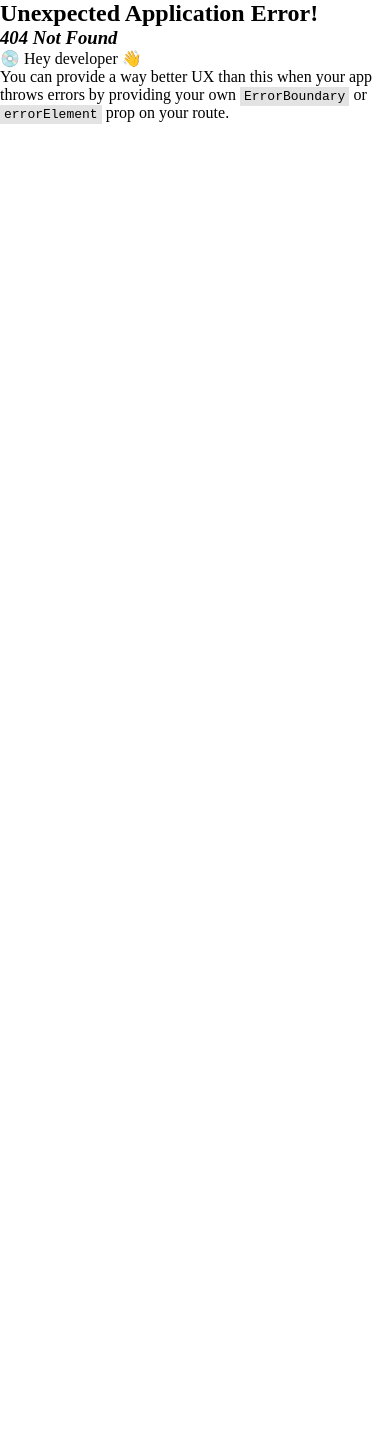
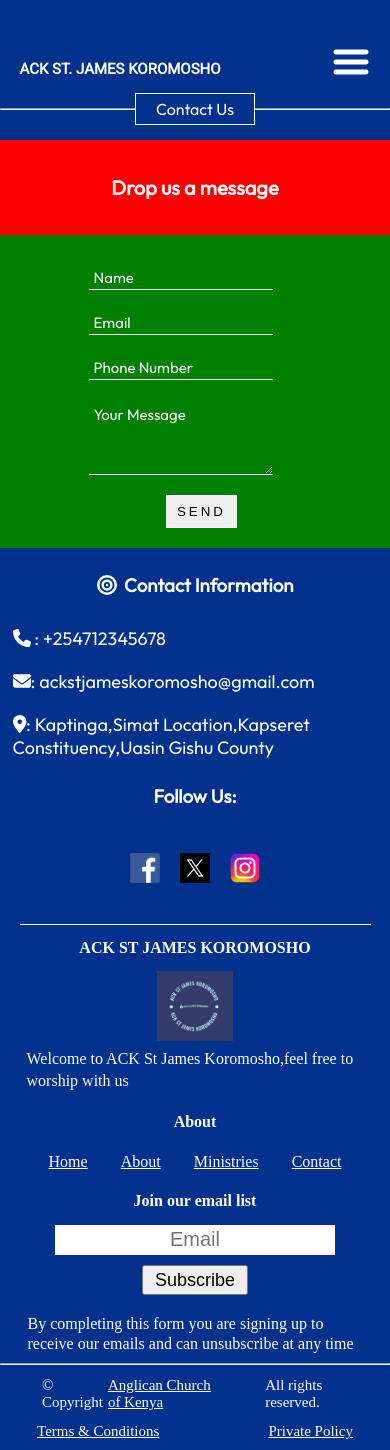
Before and after one commit to KipletingEdwin/Koromosho, a React (Vite) app: page /contact in a window 390 px wide. Before the commit this address had no page. Before the commit the page ends 844 px from the top, so only its background shows below. Built offline with nearby package versions, Linux system fonts and the light colour scheme.

Commit message:
centre the inputs

```diff
--- a/src/components/Contact/Contact.module.css
+++ b/src/components/Contact/Contact.module.css
@@ -185,17 +185,18 @@
     }
 
     .contactForm{
-        /* background-color: red; */
+        background-color: red;
         width: 100%;
         display: flex;
         flex-direction: column;
-        align-items: center;
-        justify-content: center;
+        /* align-items: center;
+        justify-content: center; */
     }
 
     .myForm{
-      /* background-color: green; */
+      background-color: green;
       width: 100%;
+      padding-left: 15%;
       /* display: flex;
       flex-direction: column;
       align-items: center;
--- a/src/components/Footer/Footer.jsx
+++ b/src/components/Footer/Footer.jsx
@@ -16,9 +16,9 @@
           <h4>About</h4>
           <ul>
             <li><Link to="/home">Home</Link></li>
-            <li><a href="/about">About</a></li>
-            <li><a href="/ministries">Ministries</a></li>
-            <li><a href="/contact">Contact</a></li>
+            <li><Link to="/about">About</Link></li>
+            <li><Link to="/ministries">Ministries</Link></li>
+            <li><Link to="/contact">Contact</Link></li>
           </ul>
         </div>
         <div className={styles.shop}>
```
Also changed, not shown: src/main.jsx (+15 -0 lines).
